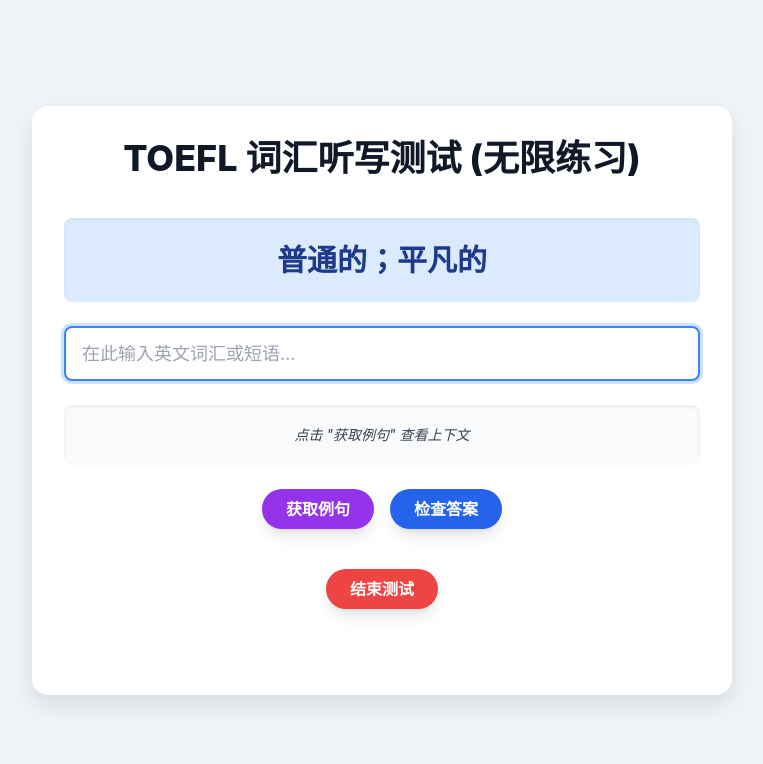
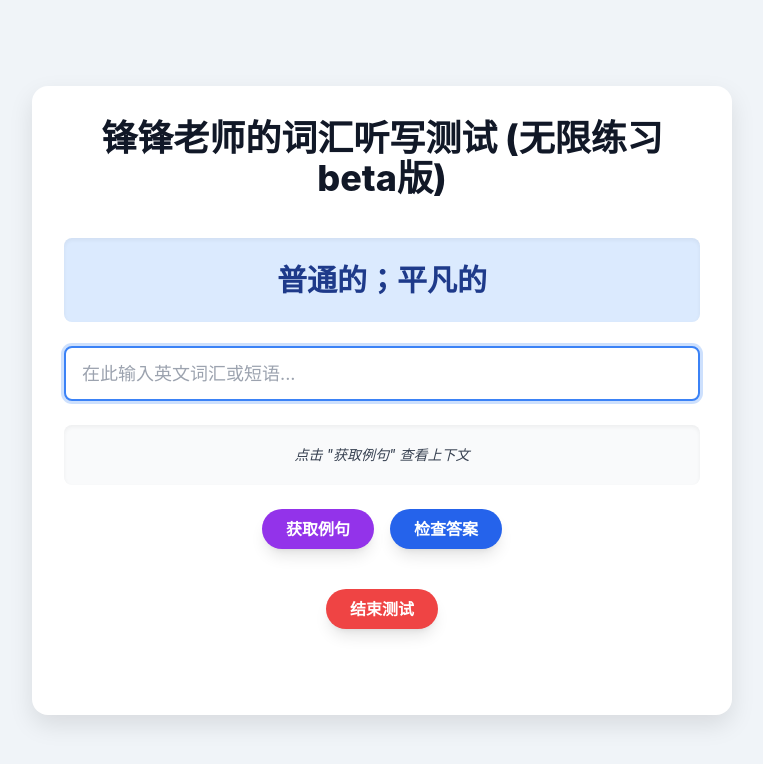
Before and after one commit to yihengsir/TOEFL-Vocab-Test, a plain HTML site: page index.html in a window 1280 px wide. Shown: the whole page, without its empty margins (258-1021 px from the left). Drawn offline with nearby package versions, Linux system fonts and the light colour scheme.

Commit message:
Update index.html
change the title to beta version

```diff
--- a/index.html
+++ b/index.html
@@ -75,7 +75,7 @@
 <body>
     <div class="main-container">
         <h1 class="text-4xl font-extrabold text-gray-900 mb-4">
-            TOEFL 词汇听写测试 (无限练习)
+            锋锋老师的词汇听写测试 (无限练习beta版)
         </h1>
 
         <div id="quiz-area" class="flex flex-col gap-6">
```
